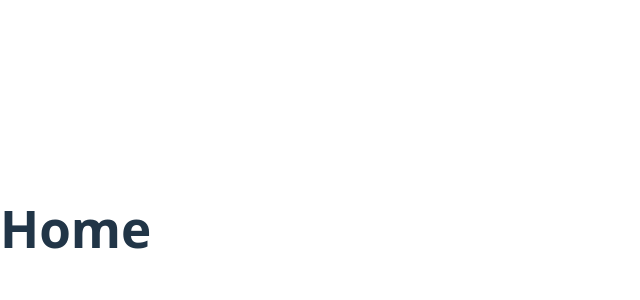
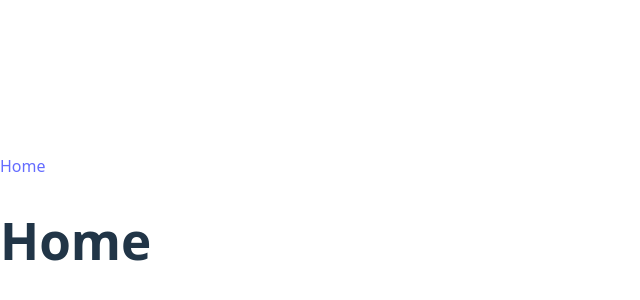
Before and after one commit to Nasir-afridi/React-Routing, a React (Vite) app in the folder react routing/: page / in a window 1280 px wide. Shown: the part 172-472 px from the top of the page, without its empty margins (0-640 px from the left). Built offline with nearby package versions, Linux system fonts and the light colour scheme.

Commit message:
added the link for the navigation to the home page

```diff
--- a/react routing/src/App.jsx
+++ b/react routing/src/App.jsx
@@ -1,17 +1,17 @@
-import {Route, Routes} from 'react-router'
-import Home from './Home'
-import About from './About'
+import { Route, Routes, Link } from "react-router";
+import Home from "./Home";
+import About from "./About";
 
 function App() {
-
   return (
     <>
-    <Routes>
-      <Route path='/' element={<Home />}/>
-      <Route path='/about' element={<About />}/>
-    </Routes>
+      <Link to="/">Home</Link>
+      <Routes>
+        <Route path="/" element={<Home />} />
+        <Route path="/about" element={<About />} />
+      </Routes>
     </>
-  )
+  );
 }
 
-export default App
+export default App;
```
